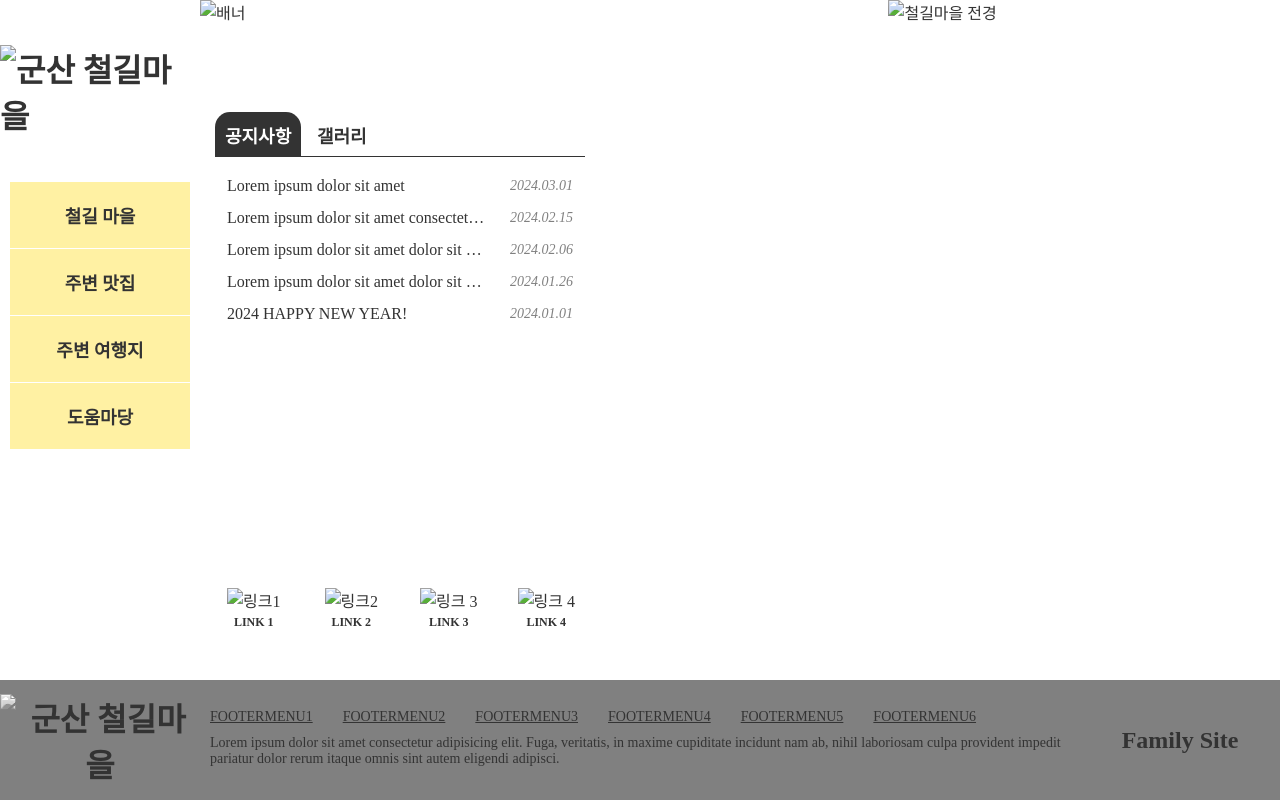
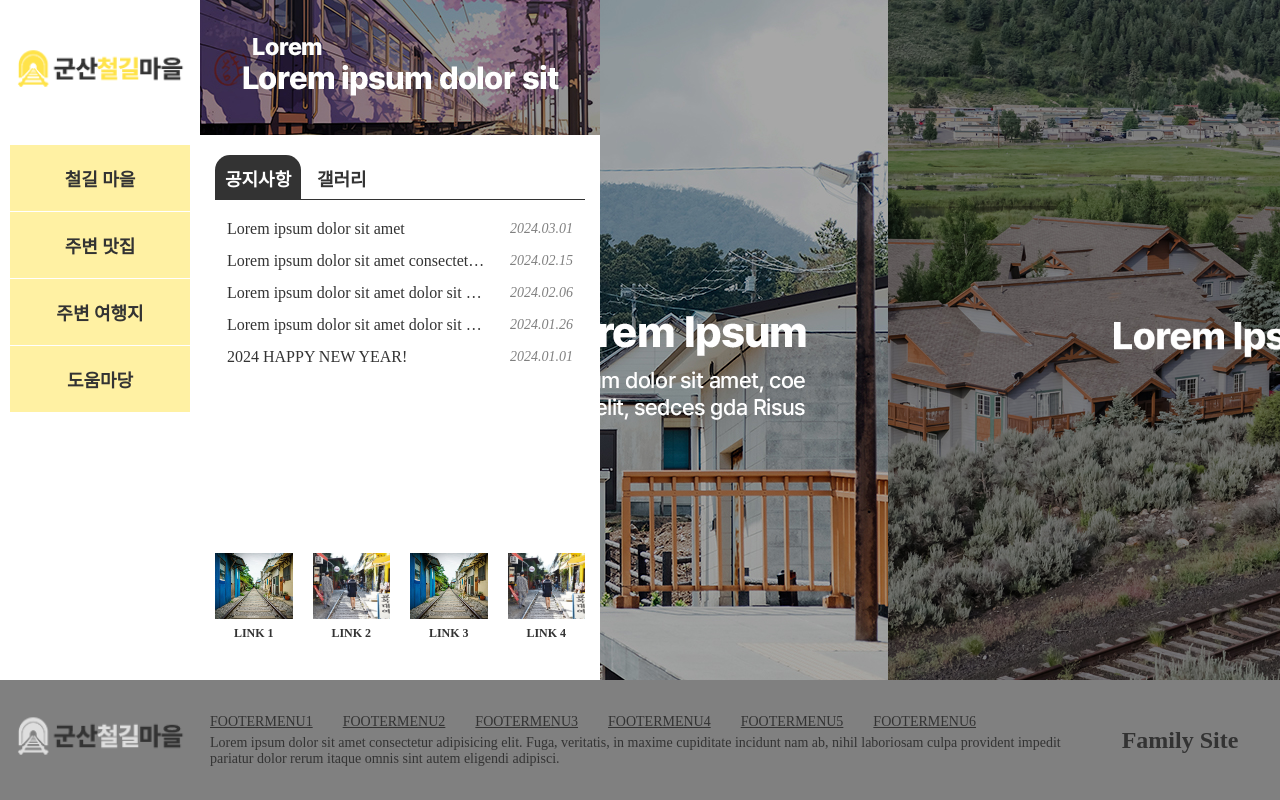
Before and after one commit to heresue/exam_web, a plain HTML site: page index.html in a window 1280 px wide. Drawn offline with Linux system fonts and the light colour scheme; the site is published under a folder, as on GitHub Pages, so addresses that start at the root find nothing.

Commit message:
edit img src

```diff
--- a/index.html
+++ b/index.html
@@ -12,7 +12,7 @@
     <div class="wrap">
       <header>
         <h1>
-          <a href="#"><img src="/images/logo.png" alt="군산 철길마을" /></a>
+          <a href="#"><img src="./images/logo.png" alt="군산 철길마을" /></a>
         </h1>
         <nav class="gnb">
           <ul class="depth1">
@@ -57,7 +57,7 @@
       </header>
       <div class="contents">
         <div class="banner">
-          <img src="/images/banner.jpg" alt="배너" />
+          <img src="./images/banner.jpg" alt="배너" />
         </div>
         <div class="tabs-wrap">
           <div class="tabs">
@@ -102,13 +102,13 @@
               <ul class="list-gal">
                 <li>
                   <a href="#"
-                    ><img src="/images/gallery1.jpg" alt="갤러리 이미지 1" />
+                    ><img src="./images/gallery1.jpg" alt="갤러리 이미지 1" />
                     <strong>Lorem ipsum dolor</strong>
                   </a>
                 </li>
                 <li>
                   <a href="#"
-                    ><img src="/images/gallery2.jpg" alt="갤러리 이미지 2" />
+                    ><img src="./images/gallery2.jpg" alt="갤러리 이미지 2" />
                     <strong>Lorem ipsum dolor</strong></a
                   >
                 </li>
@@ -120,26 +120,26 @@
           <ul>
             <li>
               <a href="#"
-                ><img src="/images/gallery1.jpg" alt="링크1" />
+                ><img src="./images/gallery1.jpg" alt="링크1" />
                 <strong>LINK 1</strong></a
               >
             </li>
             <li>
               <a href="#"
-                ><img src="/images/gallery2.jpg" alt="링크2" /><strong
+                ><img src="./images/gallery2.jpg" alt="링크2" /><strong
                   >LINK 2</strong
                 ></a
               >
             </li>
             <li>
               <a href="#"
-                ><img src="/images/gallery1.jpg" alt="링크 3" />
+                ><img src="./images/gallery1.jpg" alt="링크 3" />
                 <strong>LINK 3</strong></a
               >
             </li>
             <li>
               <a href="#"
-                ><img src="/images/gallery2.jpg" alt="링크 4" />
+                ><img src="./images/gallery2.jpg" alt="링크 4" />
                 <strong>LINK 4</strong></a
               >
             </li>
@@ -148,14 +148,14 @@
       </div>
       <div class="slide">
         <ul>
-          <li><img src="/images/slide1.jpg" alt="철길" /></li>
-          <li><img src="/images/slide2.jpg" alt="철길 전경" /></li>
-          <li><img src="/images/slide3.jpg" alt="철길마을 전경" /></li>
+          <li><img src="./images/slide1.jpg" alt="철길" /></li>
+          <li><img src="./images/slide2.jpg" alt="철길 전경" /></li>
+          <li><img src="./images/slide3.jpg" alt="철길마을 전경" /></li>
         </ul>
       </div>
     </div>
     <footer>
-      <h1><img src="/images/logo.png" alt="군산 철길마을" /></h1>
+      <h1><img src="./images/logo.png" alt="군산 철길마을" /></h1>
       <div class="copyright">
         <ul>
           <li><a href="#">FOOTERMENU1</a></li>
@@ -165,7 +165,7 @@
           <li><a href="#">FOOTERMENU5</a></li>
           <li><a href="#">FOOTERMENU6</a></li>
         </ul>
-        <p></p>
+        <p>
           Lorem ipsum dolor sit amet consectetur adipisicing elit. Fuga,
           veritatis, in maxime cupiditate incidunt nam ab, nihil laboriosam
           culpa provident impedit pariatur dolor rerum itaque omnis sint autem
```
